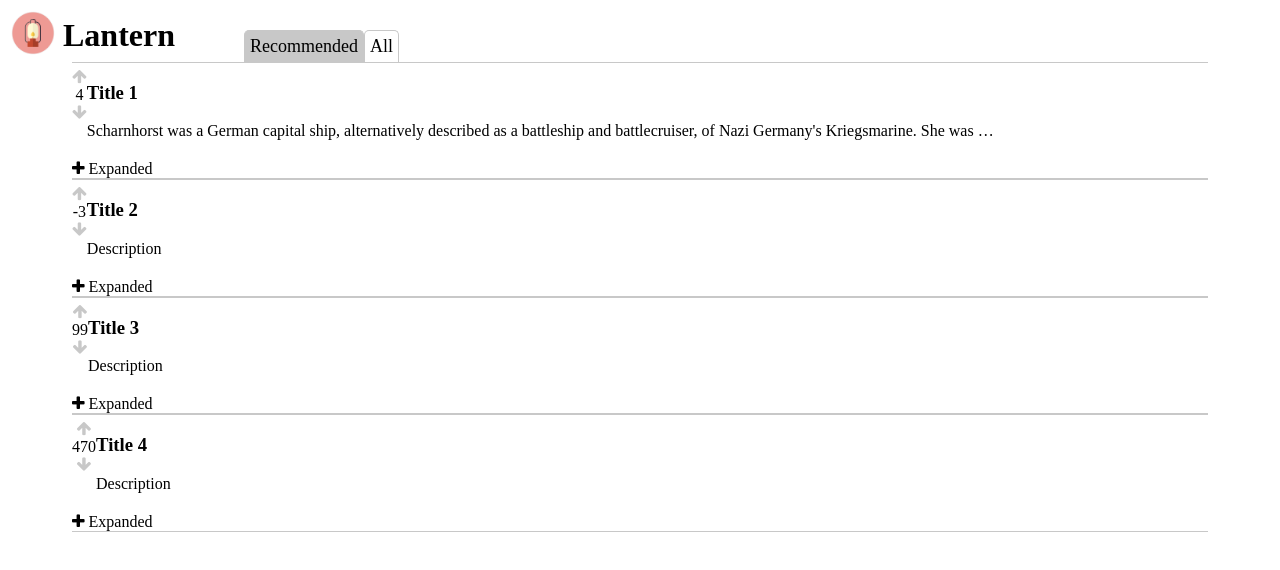
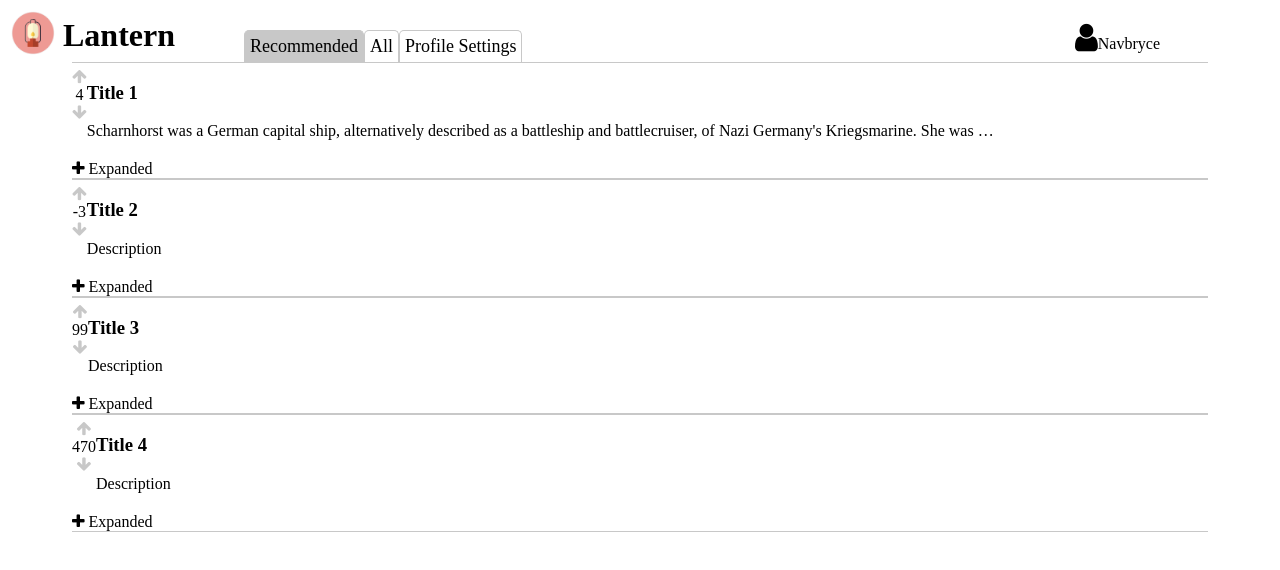
Before and after one commit to Navbryce/Lantern, an Angular app: page / in a window 1280 px wide. Shown: the top 570 px of the page. Built offline with nearby package versions, Linux system fonts and the light colour scheme.

Commit message:
Created profile class and started profile class. Change [hide] to [ngClass] because the behaviors of [hide] are odd.

```diff
--- /dev/null
+++ b/src/app/Dependencies/profile.class.ts
@@ -0,0 +1,8 @@
+export class Profile {
+  userName: string;
+  interests: Array<string>
+  constructor (userName, interests) {
+    this.userName = userName;
+    this.interests = interests;
+  }
+}
--- a/src/app/Navbar/navbar.component.css
+++ b/src/app/Navbar/navbar.component.css
@@ -1,7 +1,19 @@
+.drop-content {
+  background-color: #f1f1f1;
+  display: none;
+  position: absolute;
+  text-align: center;
+  width: 100%;
+}
+.drop-down:hover  .drop-content {
+  display: block;
+}
+.nav {
+  position: relative;
+}
 .nav-logo-wrapper {
   display: inline-block;
   vertical-align: middle;
-
 }
 .nav-logo-wrapper > img {
   object-fit: cover;
@@ -17,6 +29,20 @@
 }
 .nav-wrapper {
   width: 100vw;
+}
+.profile {
+  display: inline-block;
+}
+.profile-element {
+  display: inline-block;
+  margin: 0;
+}
+.profile-wrapper {
+  display: block;
+  height: 100%;
+  position: absolute;
+  right: 10%;
+  top: 25%;
 }
 .tab {
   border-left: 1px solid rgb(200, 200, 200);
--- a/src/app/Navbar/navbar.component.html
+++ b/src/app/Navbar/navbar.component.html
@@ -1,5 +1,5 @@
 <div class="nav-wrapper">
-  <div>
+  <div class="nav">
     <div class="nav-logo-wrapper">
       <img src="/assets/images/logos/lantern.png">
     </div>
@@ -13,6 +13,18 @@
       <div class="tab" (click)="selectTab(1)" [ngClass]="{'tab-selected': selectedTab==1}">
         <a>All</a>
       </div>
+      <div class="tab" (click)="selectTab(2)" [ngClass]="{'tab-selected': selectedTab==2}">
+        <a>Profile Settings</a>
+      </div>
+    </div>
+    <div class="profile-wrapper drop-down">
+      <div class="profile drop-btn">
+        <i class="fa fa-user fa-2x profile-element"></i>
+        <p class="profile-element">{{profile.userName}}</p>
+      </div>
+      <div class="drop-content">
+        <p>Logout</p>
+      </div>
     </div>
   </div>
 </div>
--- a/src/app/Navbar/navbar.component.ts
+++ b/src/app/Navbar/navbar.component.ts
@@ -1,5 +1,6 @@
 import { Component, Input } from '@angular/core';
 import { Post } from '../Dependencies/post.class'
+import { Profile } from '../Dependencies/profile.class'
 
 @Component({
   selector: 'navbar',
@@ -8,6 +9,7 @@ import { Post } from '../Dependencies/post.class'
 })
 export class NavbarComponent {
   @Input() selectedTabObject: any; // an object so that the main component and this component have the same instance
+  @Input() profile: Profile;
   selectedTab: number; // the number version of trhe selectedTabObject
   ngOnInit () {
     this.selectedTab = this.selectedTabObject.tabNumber; // stores the intial number in the number version of the selectedTabObject
@@ -16,5 +18,6 @@ export class NavbarComponent {
   selectTab (newTab) {
     this.selectedTabObject.tabNumber = newTab;
     this.selectedTab = newTab;
+    console.log(this.selectedTab)
   }
 }
--- a/src/app/Post/post.component.css
+++ b/src/app/Post/post.component.css
@@ -1,4 +1,3 @@
-
 .expand-button {
   user-select: none;
 }
--- a/src/app/app.component.css
+++ b/src/app/app.component.css
@@ -2,3 +2,6 @@
   padding-left: 5vw;
   padding-right: 5vw;
 }
+.tab-hide {
+  display: none;
+}
--- a/src/app/app.component.html
+++ b/src/app/app.component.html
@@ -1,5 +1,8 @@
-<navbar [selectedTabObject]="selectedTab"></navbar>
+<navbar [selectedTabObject]="selectedTab" [profile]="profile"></navbar>
 <div class="tabs">
-  <rec-tab [hidden]="!selectedTab.tabNumber==0"></rec-tab>
-  <all-tab [hidden]="!selectedTab.tabNumber==1"></all-tab>
+  <rec-tab [ngClass]="{'tab-hide': selectedTab.tabNumber!=0}"></rec-tab>
+  <all-tab [ngClass]="{'tab-hide': selectedTab.tabNumber!=1}"></all-tab>
+  <p [ngClass]="{'tab-hide': selectedTab.tabNumber!=2}">aaaa</p>
+
+
 </div>
--- a/src/app/app.component.ts
+++ b/src/app/app.component.ts
@@ -1,5 +1,6 @@
 import { Component } from '@angular/core';
 import { Post } from './Dependencies/post.class'
+import { Profile } from './Dependencies/profile.class'
 
 @Component({
   selector: 'app-root',
@@ -8,11 +9,19 @@ import { Post } from './Dependencies/post.class'
 })
 export class AppComponent {
   selectedTab: any; // passed as a parameter to the navbar
+  profile: Profile
 
   constructor () {
   }
   ngOnInit() {
     this.selectedTab = {'tabNumber': 0}; // Set the initial tab when the users loads in. An object so that the main component and this component have the same instance
+    this.profile = this.generateProfile();
+  }
+
+  generateProfile (): Profile {
+    var interests = []
+    var profile = new Profile("Navbryce", interests);
+    return profile;
   }
 
 }
```
